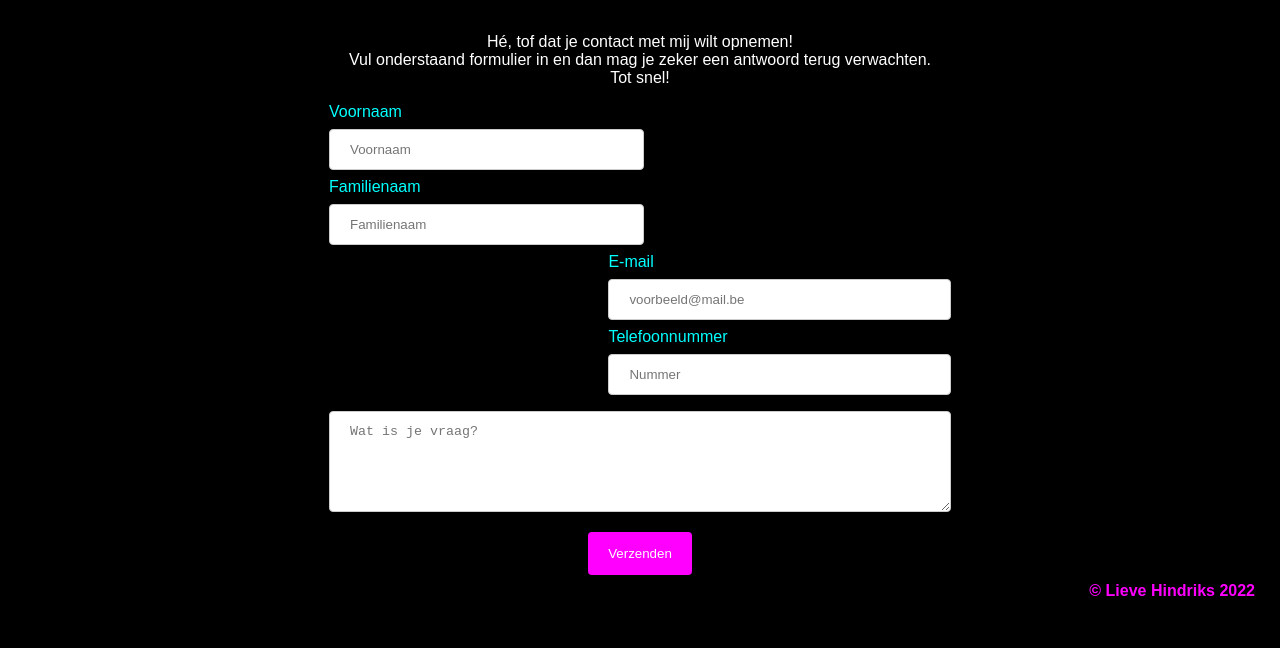
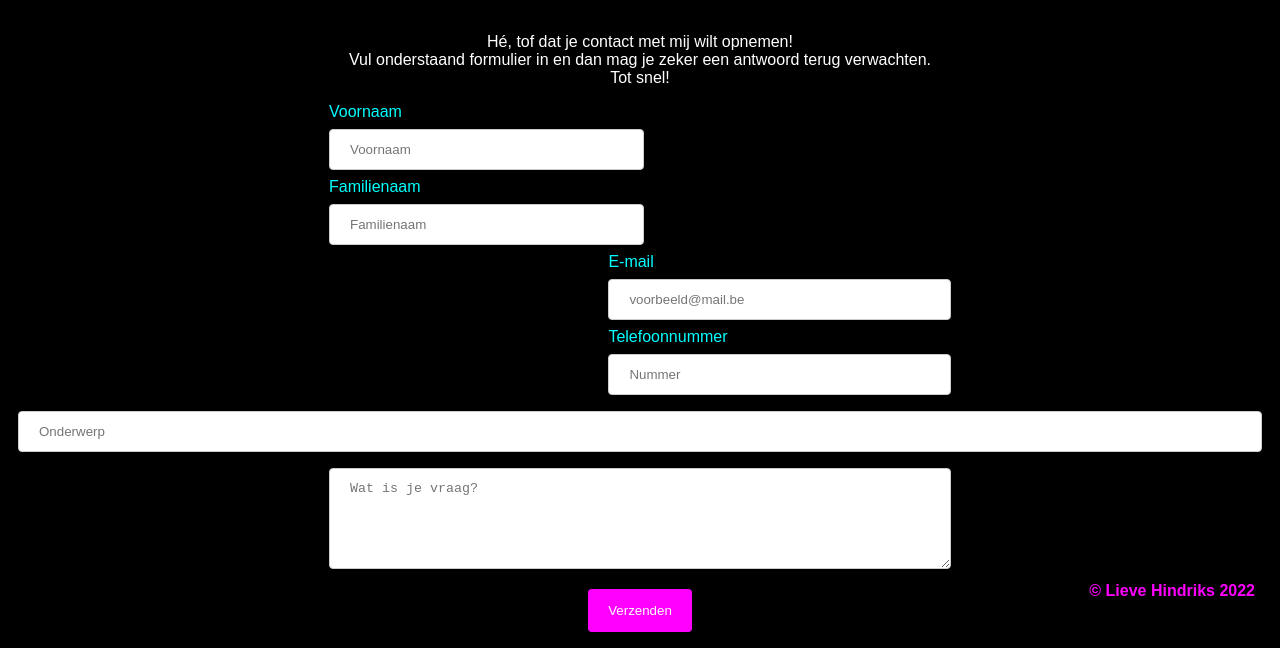
Before and after one commit to LieveHindriks/Portfolio, a plain HTML site: page Website/Contact.html in a window 1280 px wide. Shown: the part 200-848 px from the top of the page. Before the commit the page ends 800 px from the top, so only its background shows below. Drawn offline with Linux system fonts and the light colour scheme.

Commit message:
favicon toevoegen

```diff
--- a/Website/Contact.html
+++ b/Website/Contact.html
@@ -8,6 +8,7 @@
     <title>Contact</title>
     <link rel="stylesheet" href="Default.css" type="text/CSS" />
     <link href="https://fonts.googleapis.com/css2?family=Courgette&display=swap" rel="stylesheet">
+    <link rel="icon" href="../Fotos/favicon.ico" type="image/ico">
 </head>
 <body>
     <section class="main">
@@ -46,6 +47,7 @@
             <input type="tel" name="Telefoonnummer" placeholder="Nummer">
         </div>
         <div class="center-form">
+            <input type="text" name="subject" placeholder="Onderwerp" required>
             <textarea placeholder="Wat is je vraag?" rows="5" required></textarea>
         </div>
         <div>
```
Also changed, not shown: Website/CV.html (+1 -0 lines), Website/Ervaring.html (+1 -0 lines), Website/Hobbys.html (+1 -0 lines).
